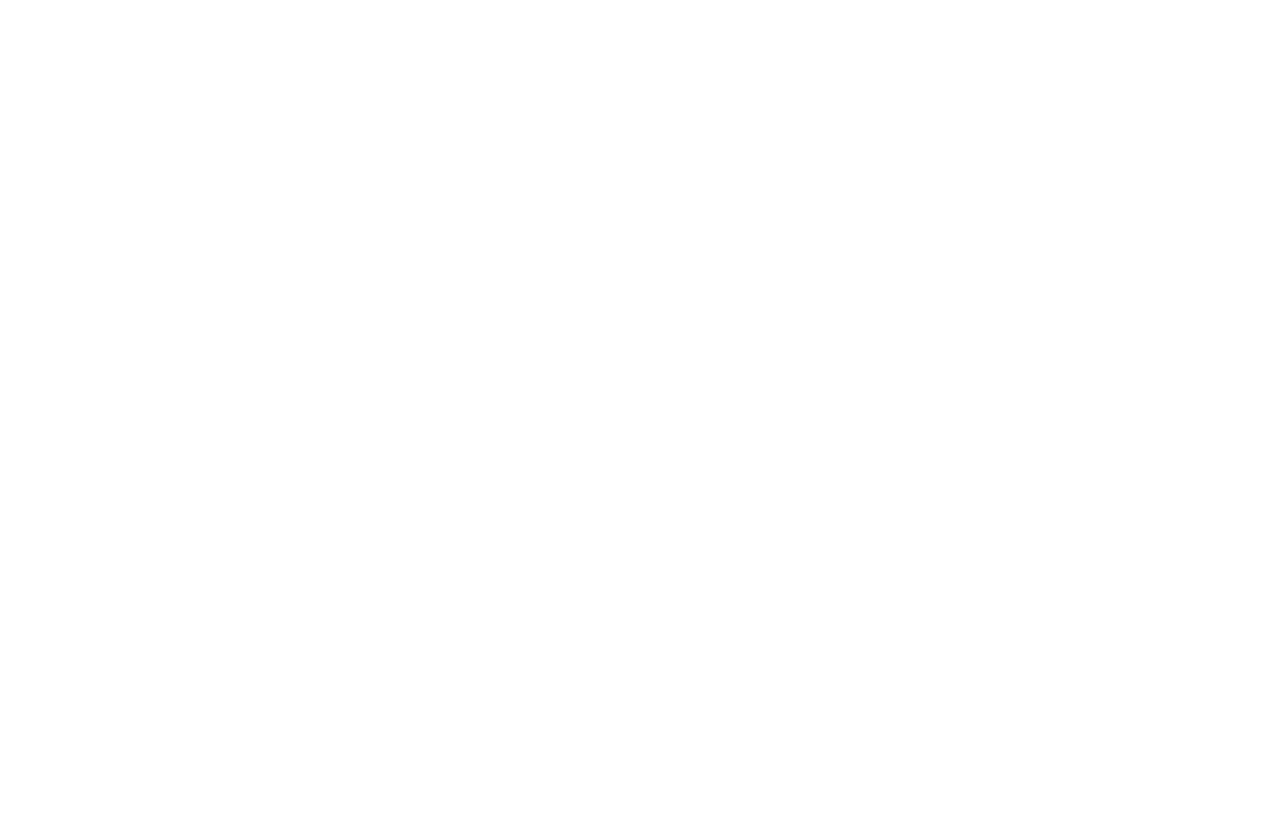
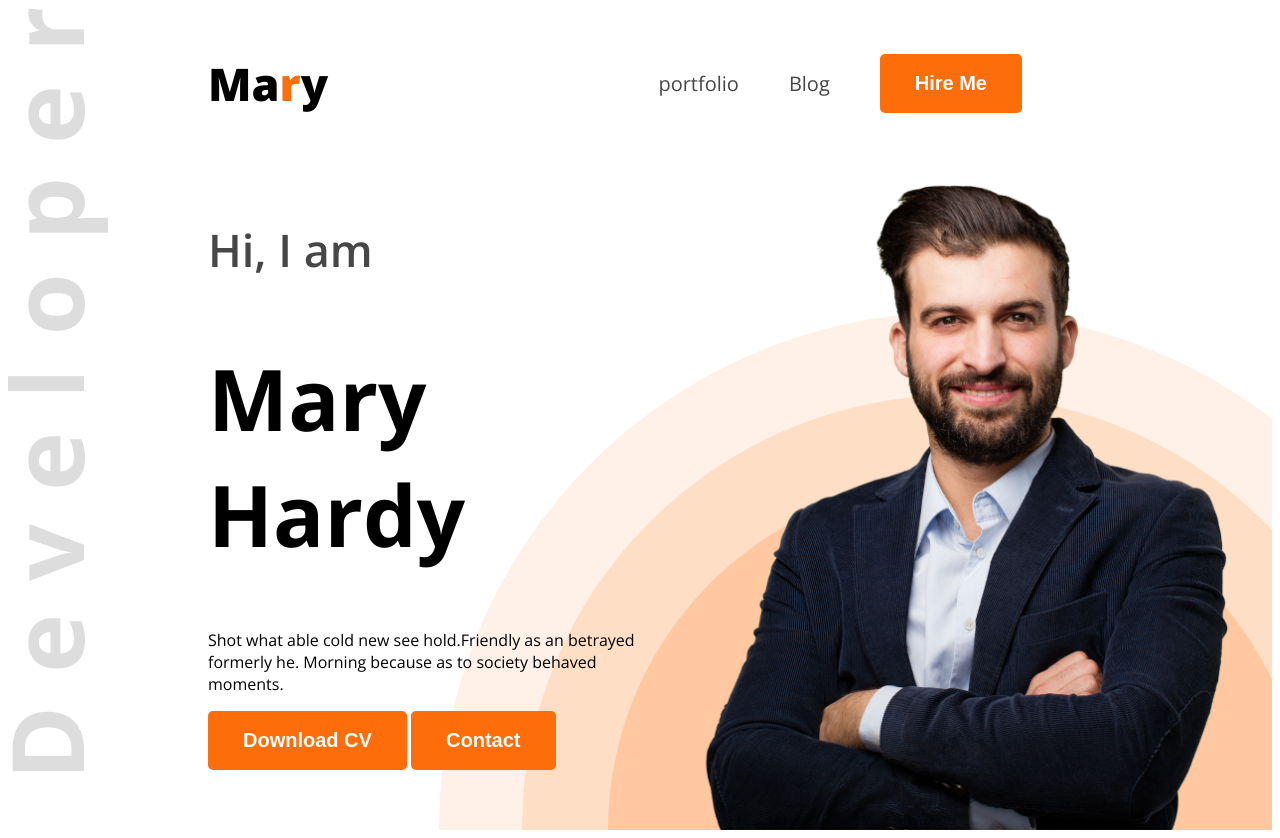
Before and after one commit to jamalhossain11/web-dev-portfolio, a plain HTML site: page index.html in a window 1280 px wide. Before the commit the page ends 800 px from the top, so only its background shows below. Drawn offline with nearby package versions, Linux system fonts and the light colour scheme.

Commit message:
added nav ber and header

```diff
--- a/index.html
+++ b/index.html
@@ -4,10 +4,32 @@
     <meta charset="UTF-8">
     <meta name="viewport" content="width=device-width, initial-scale=1.0">
     <title>Web developer portfolio</title>
+    <link rel="preconnect" href="https://fonts.googleapis.com">
+    <link rel="preconnect" href="https://fonts.gstatic.com" crossorigin>
+    <link href="https://fonts.googleapis.com/css2?family=Open+Sans:ital,wght@0,300..800;1,300..800&display=swap" rel="stylesheet">
+    <link rel="stylesheet" href="styles/portfolio.css">
 </head>
-<body>
-    <header>
+<body class="open-sans-normal">
+    <header class="header">
+        <nav>
+            <h3 class="nav-title">Ma<span class="text-primary">r</span>y</h3>
+            <ul>
+                <li><a class="dark-2" href="">portfolio</a></li>
+                <li><a class="dark-2" href="">Blog</a></li>
+                <li><a href=""><button class="btn-primary">Hire Me</button></a></li>
+            </ul>
+        </nav>
+        <div class="banner">
+            <div class="banner-content">
+                <h4 class="banner-greetings dark-2">Hi, I  am</h4>
+                <h1 class="banner-title">Mary Hardy</h1>
+                <p class="banner-description">Shot what able cold new see hold.Friendly as an betrayed formerly he. Morning because as to society behaved moments.</p>
+                <button class="btn-primary">Download CV</button>
+                <button class="btn-primary">Contact</button>
 
+            </div>
+            <img class="banner-profile-pic" src="images/hardy.png" alt="">
+        </div>
     </header>
     <main>
 
--- /dev/null
+++ b/styles/portfolio.css
@@ -0,0 +1,81 @@
+
+.open-sans-normal {
+    font-family: "Open Sans", serif;
+    font-optical-sizing: auto;
+    font-style: normal;
+    font-variation-settings:
+      "wdth" 100;
+  }
+
+/* shared style */
+.text-primary{
+    color: #FD6E0A;
+}
+.dark-2 {
+    color: #474747;
+}
+.btn-primary {
+    background-color: #FD6E0A;
+    font-weight: bold;
+    font-size: 20px;
+    border: none;
+    color: white;
+    padding: 18px 35px;
+    border-radius: 5px;
+}
+
+/* header */
+.header{
+    background-image: url(../images/developer.png), url(../images/header_bg.png);
+    background-repeat: no-repeat;
+    background-position: top left, bottom right;
+}
+
+
+/* Nab styles */
+nav{
+    display: flex;
+    align-items: center;
+    justify-content: space-between;
+    margin: 0 200px;
+}
+.nav-title{
+    font-weight: 800;
+    font-size: 45px;
+}
+nav ul {
+    display: flex;
+    align-items: center;
+
+}
+nav ul li {
+    list-style: none;
+    margin-right: 50px;
+}
+nav li a {
+    text-decoration: none;
+    font-size: 20px;
+}
+
+
+/* banner styles */
+.banner {
+    display: flex;
+    justify-content: space-between;
+    margin: 0 35px 0 200px;
+}
+.banner-content{
+    max-width: 580px;
+}
+.banner-greetings{
+    font-size: 45px;
+    font-weight: 600;
+}
+.banner-title{
+    font-size: 85px;
+    font-weight: bold;
+}
+.banner-profile-pic {
+    width: 580px;
+
+}
```
